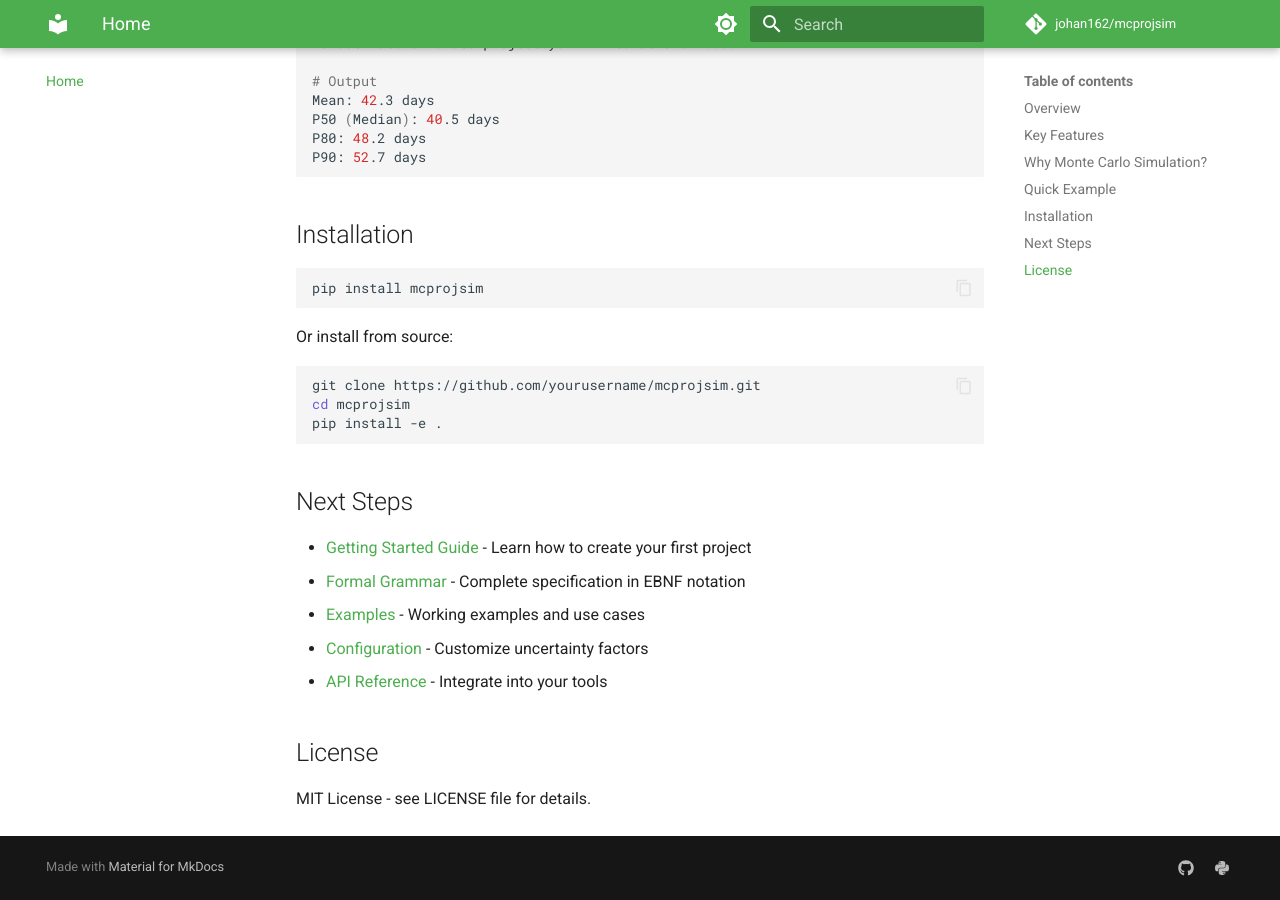
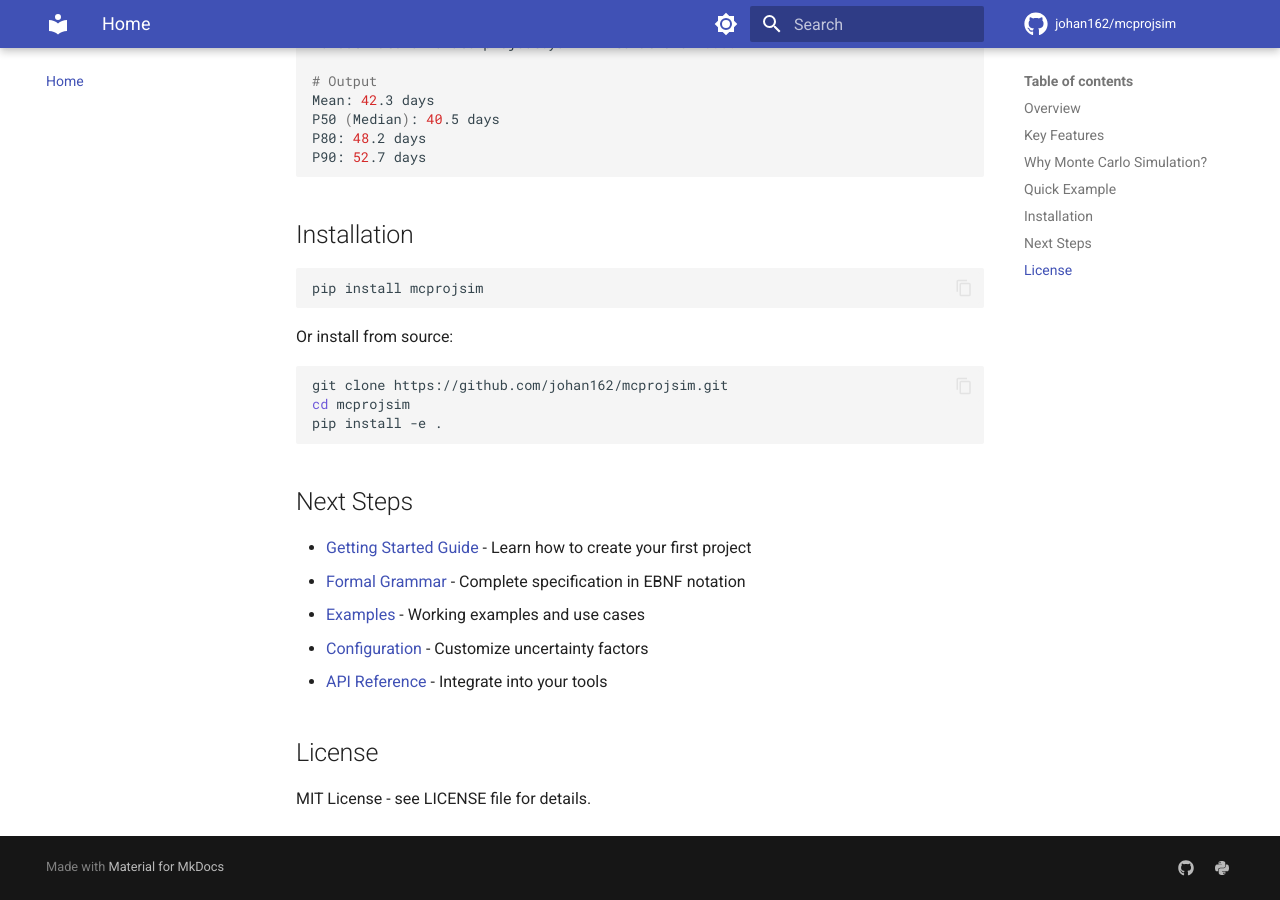
Before and after one commit to johan162/mcprojsim, an MkDocs documentation site: the page built from docs/index.md, in a window 1280 px wide and 900 px high, scrolled down 1372 px. Built offline with MkDocs 1.6.1 and Material for MkDocs 9.7.7, drawn with Linux system fonts in a browser that asks for light colours; comment, search, counter and statistics services are not loaded.

Commit message:
Various doc updates

````diff
--- a/docs/index.md
+++ b/docs/index.md
@@ -64,7 +64,7 @@ pip install mcprojsim
 Or install from source:
 
 ```bash
-git clone https://github.com/yourusername/mcprojsim.git
+git clone https://github.com/johan162/mcprojsim.git
 cd mcprojsim
 pip install -e .
 ```
--- a/mkdocs.yml
+++ b/mkdocs.yml
@@ -10,19 +10,25 @@ edit_uri: edit/main/docs/
 theme:
   name: material
   palette:
-    - scheme: default
-      primary: green
-      accent: light green
+    # Light mode
+    - media: "(prefers-color-scheme: light)"
+      scheme: default
+      primary: indigo
+      accent: indigo
       toggle:
         icon: material/brightness-7
         name: Switch to dark mode
-    - scheme: slate
-      primary: green
-      accent: light green
+    # Dark mode
+    - media: "(prefers-color-scheme: dark)"
+      scheme: slate
+      primary: indigo
+      accent: indigo
       toggle:
         icon: material/brightness-4
         name: Switch to light mode
   features:
+    - navigation.instant
+    - navigation.tracking
     - navigation.tabs
     - navigation.sections
     - navigation.expand
@@ -30,17 +36,44 @@ theme:
     - search.suggest
     - search.highlight
     - content.code.copy
-
+    - content.code.annotate
+  icon:
+    repo: fontawesome/brands/github
 nav:
   - Home: index.md
   - Getting Started: getting_started.md
   - Configuration: configuration.md
   - User Guide:
+      - Introduction: user_guide/introduction.md
+      - Your first project: user_guide/your_first_project.md
+      - Uncertainty Factors: user_guide/uncertainty_factors.md
+      - Task Estimation: user_guide/task_estimation.md
+      - Project Risks: user_guide/project_risks.md
       - Project Files: user_guide/project_files.md
       - Running Simulations: user_guide/running_simulations.md
       - Interpreting Results: user_guide/interpreting_results.md
   - API Reference: api_reference.md
   - Examples: examples.md
+
+plugins:
+  - search
+  - mkdocstrings:
+      handlers:
+        python:
+          paths: [src]
+          options:
+            docstring_style: google
+            docstring_section_style: table
+            show_root_heading: true
+            show_source: true
+            show_bases: true
+            show_inheritance_diagram: true
+            members_order: source
+            group_by_category: true
+            show_category_heading: true
+            show_symbol_type_heading: true
+            show_symbol_type_toc: true
+            signature_crossrefs: true
 
 markdown_extensions:
   - admonition
@@ -48,23 +81,19 @@ markdown_extensions:
   - pymdownx.superfences
   - pymdownx.highlight:
       anchor_linenums: true
+      line_spans: __span
+      pygments_lang_class: true
   - pymdownx.inlinehilite
   - pymdownx.snippets
   - pymdownx.tabbed:
       alternate_style: true
+  - pymdownx.tasklist:
+      custom_checkbox: true
+  - attr_list
+  - md_in_html
   - tables
   - toc:
       permalink: true
-
-plugins:
-  - search
-  - mkdocstrings:
-      handlers:
-        python:
-          options:
-            show_source: true
-            show_root_heading: true
-            show_category_heading: true
 
 extra:
   social:
@@ -72,3 +101,6 @@ extra:
       link: https://github.com/johan162/mcprojsim
     - icon: fontawesome/brands/python
       link: https://pypi.org/project/mcprojsim/
+version:
+    provider: mike
+    default: latest
````
Also changed, not shown: README.md (+2 -2 lines), docs/getting_started.md (+1 -1 lines), scripts/README.md (+3 -3 lines), 1 other file.
